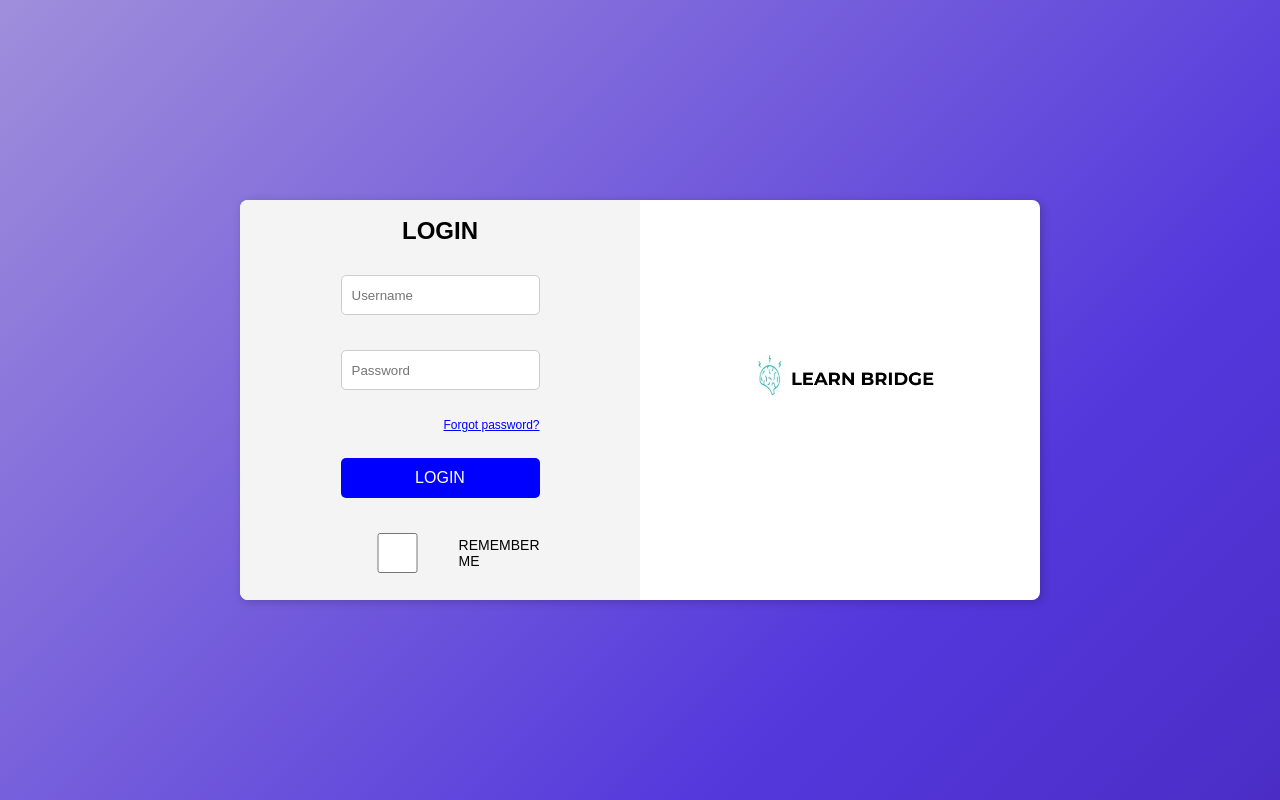
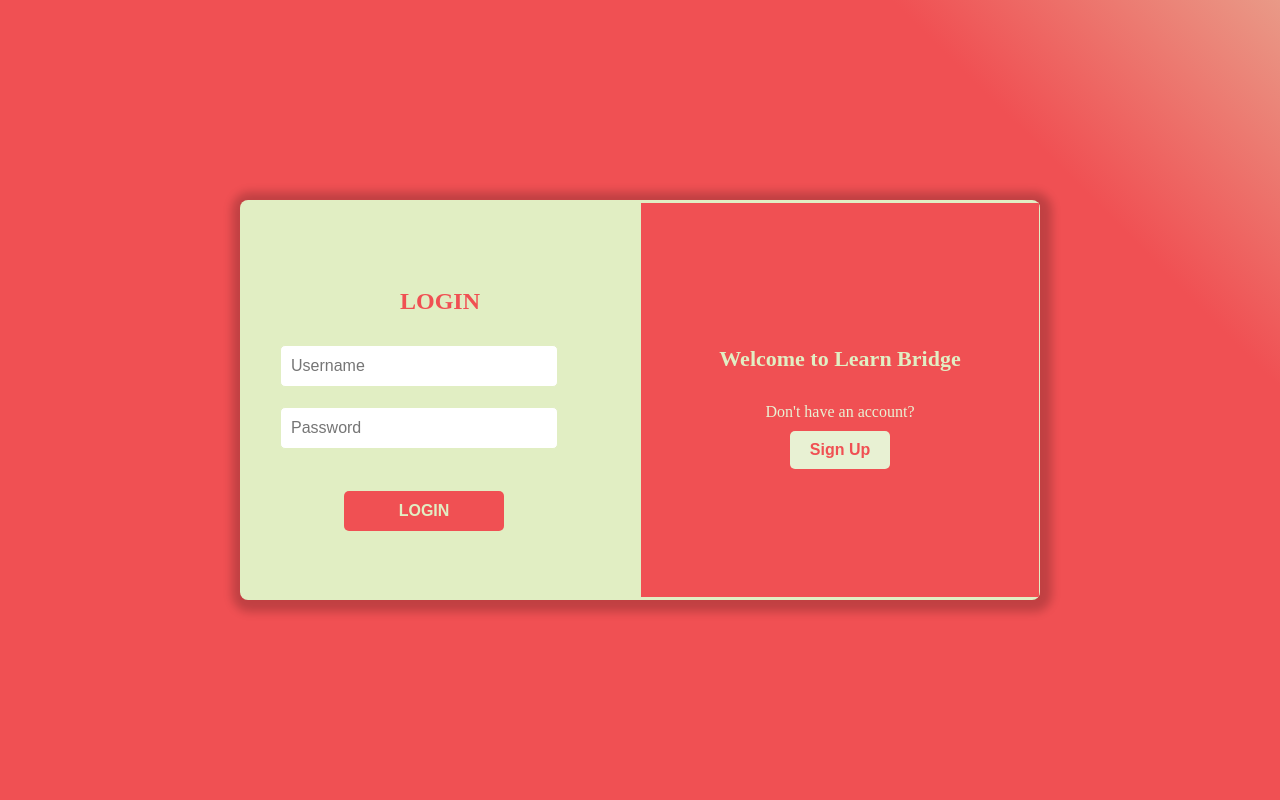
Before and after one commit to m-adhithyan/OCA, a React (Vite) app: page /login in a window 1280 px wide. Built offline with nearby package versions, Linux system fonts and the light colour scheme.

Commit message:
changes is being made

```diff
--- a/src/frontpage/Login.css
+++ b/src/frontpage/Login.css
@@ -1,46 +1,24 @@
-
-
-.login-overlay {
-  display: flex;
-  height: 100vh;
-  width: 100vw;
-  justify-content: center;
-  align-items: center;
-  background: linear-gradient(60deg, #002353, #000000, #3500e3, #000000) !important;
-  background-size: 200% 200%;
-  animation: gradientAnimation 5s ease infinite;
-  position: relative; /* Ensure it sits above other elements */
-  z-index: 9999; /* If necessary */
-}
-
-
-@keyframes gradientAnimation {
-  0% { background-position: 0% 50%; }
-  50% { background-position: 100% 50%; }
-  100% { background-position: 0% 50%; }
-}
-
-
+/* Main login container */
 .lp-container {
   display: flex;
   width: 800px;
   height: 400px;
-    background-color: white;
+  background-color: #e1eec3;
   border-radius: 8px;
   overflow: hidden;
-    box-shadow: 2px 2px 10px rgba(0, 0, 0, 0.2);
+  box-shadow: 2px 2px 10px 10px rgba(0, 0, 0, 0.2);
   justify-content: center;
   align-items: center;
   position: absolute;
   top: 50%;
   left: 50%;
   transform: translate(-50%, -50%);
-
 }
 
+/* Left login section */
 .lp-section {
-    width: 50%;
-    background-color: #f4f4f4;
+  width: 40%;
+  background-color:#e1eec3;
   padding: 40px;
   display: flex;
   flex-direction: column;
@@ -49,73 +27,108 @@
 }
 
 .lp-section h2 {
+  color: #F05053;
   margin-bottom: 20px;
   font-size: 24px;
+  font-weight: bold;
 }
 
+/* Input fields */
 .lp-section input {
-    width: 100%;
-    height: 40px;
+  width: 80%;
+  height: 20px;
   margin: 10px 0;
   padding: 10px;
-    border: 1px solid #ccc;
+  border: 1px solid#e1eec3;
   border-radius: 5px;
+  font-size: 16px;
 }
 
-  .forgot-password {
-    width: 100%;
-    text-align: right;
-    margin-bottom: 10px;
-  }
-
-  .forgot-password button {
-    background: none;
-    border: none;
-    color: blue;
-    font-size: 12px;
-    cursor: pointer;
-    text-decoration: underline;
-  }
-
-  .forgot-password button:hover {
-    color: blue;
-  }
-
+/* Login button */
 .lp-button {
-    width: 100%;
+  margin-left: 20%;
+  margin-top: 10%;
+  width: 50%;
   height: 40px;
-    background-color: blue;
-    color: white;
+  background-color: #F05053;
+  color: #e1eec3;
   border: none;
   border-radius: 5px;
   cursor: pointer;
   font-size: 16px;
+  font-weight: bold;
+  transition: background 0.3s ease;
 }
 
 .lp-button:hover {
-    background-color: darkblue;
+  background-color: #e7373a;
 }
 
-  .remember-me {
+/* Right side (Sign Up & Welcome message) */
+.lp-right-section {
+  width: 50%;
+  height: 99%;
+  background-color: #F05053;
   display: flex;
+  flex-direction: column;
+  justify-content: center;
   align-items: center;
-    margin-top: 10px;
-    font-size: 14px;
+  text-align: center;
+  padding: 10px;
+  position: relative;
+  border: 1px solid #e1eec3;
+  box-sizing: border-box;
 }
 
-  .remember-me input {
-    margin-right: 5px;
+
+.lp-right-section h1 {
+  color: #e1eec3;
+  font-size: 22px;
+  font-weight: bold;
+  margin-bottom: 15px;
 }
 
-  .lp-logo-section {
-    width: 50%;
+.lp-right-section p {
+  font-size: 16px;
+  color: #e8f1d3;
+  margin-bottom: 10px;
+}
+
+/* Sign Up button */
+.signup-button {
+  background-color: #e8f1d3;
+  color: #F05053;
+  border: none;
+  padding: 10px 20px;
+  border-radius: 5px;
+  cursor: pointer;
+  font-size: 16px;
+  font-weight: bold;
+  transition: background 0.3s ease;
+}
+
+.signup-button:hover {
+  background-color: #ec4144;
+  color:#e8f1d3
+}
+
+/* Background overlay with animated gradient */
+.login-overlay {
   display: flex;
+  height: 100vh;
+  width: 100vw;
   justify-content: center;
   align-items: center;
-    background-color: white;
+  background: linear-gradient(45deg, #F05053 60%, #e1eec3 , #F05053 );
+  background-size: 200% 200%; /* Expands for a smoother effect */
+  animation: gradientMove 5s infinite linear alternate;
+  position: relative;
+  z-index: 9999;
 }
 
-  .lp-logo-section img {
-    max-width: 80%;
-    height: auto;
+/* Keyframes for gradient animation */
+@keyframes gradientMove {
+  0% { background-position: 20% 50%; }
+  50% { background-position: 80% 50%; }
+  100% { background-position: 20% 50%; }
 }
--- a/src/frontpage/Login.jsx
+++ b/src/frontpage/Login.jsx
@@ -1,6 +1,5 @@
 import React from "react";
 import "./Login.css";
-import logo from "../assets/learnbridge.png";
 import { useNavigate } from "react-router-dom";
 import { useState } from "react";
 
@@ -34,6 +33,7 @@
   };
 
   return (
+    <div className="login-overlay"> {/* Added login-overlay */}
       <div className="lp-container">
         <div className="lp-section">
           <h2>LOGIN</h2>
@@ -50,22 +50,19 @@
               value={password}
               onChange={(e) => setPassword(e.target.value)}
             />
-          <div className="forgot-password">
-            <button onClick={() => navigate("/forgot-password")}>
-              Forgot password?
-            </button>
-          </div>
             <button className="lp-button" type="submit">
               LOGIN
             </button>
-          <div className="remember-me">
-            <input type="checkbox" id="remember" />
-            <label htmlFor="remember">REMEMBER ME</label>
-          </div>
           </form>
         </div>
-      <div className="lp-logo-section">
-        <img src={logo} alt="Learn Bridge Logo" />
+
+        <div className="lp-right-section">
+          <h1>Welcome to Learn Bridge</h1>
+          <p>Don't have an account?</p>
+          <button className="signup-button" onClick={() => navigate("/signup")}>
+            Sign Up
+          </button>
+        </div>
       </div>
     </div>
   );
--- a/src/frontpage/Page2.jsx
+++ b/src/frontpage/Page2.jsx
@@ -46,7 +46,7 @@
                 </div>
                 <div className="contact-item">
                     <h3>CALL @</h3>
-                    <p>+915522884445</p>
+                    <p>+917736196886</p>
                 </div>
                 <div className="contact-item">
                     <h3>EMAIL</h3>
--- a/src/frontpage/Signup.css
+++ b/src/frontpage/Signup.css
@@ -1,167 +1,183 @@
-/* Reset styles */
-* {
-  margin: 0;
-  padding: 0;
-  box-sizing: border-box;
-  font-family: Arial, sans-serif;
+/* Background overlay */
+.su-overlay {
+  display: flex;
+  height: 100vh;
+  width: 100vw;
+  justify-content: center;
+  align-items: center;
+  background: linear-gradient(45deg, #F05053, #e1eec3, #F05053);
+  background-size: 200% 200%;
+  animation: gradientMove 5s infinite linear alternate;
+  position: relative;
 }
 
-/* Page Overlay */
-.su-overlay {
+/* Gradient animation */
+@keyframes gradientMove {
+  0% { background-position: 20% 50%; }
+  50% { background-position: 80% 50%; }
+  100% { background-position: 20% 50%; }
+}
+
+/* Signup container */
+.su-container {
+  display: flex;
+  width: 700px;
+  height: 400px;
+  background-color: white;
+  border-radius: 10px;
+  box-shadow: 2px 2px 15px rgba(0, 0, 0, 0.2);
+  overflow: hidden;
+}
+
+/* Left section */
+.su-left-section {
+  width: 50%;
+  background:#e1eec3;
+  color:#F05053;
+  display: flex;
+  flex-direction: column;
+  align-items: center;
+  justify-content: center;
+  padding: 20px;
+  text-align: center;
+}
+
+.su-subtext {
+  font-size: 16px;
+  margin-bottom: 15px;
+}
+
+.su-get-started {
+  background: #F05053;
+  color: #e1eec3;
+  padding: 10px 18px;
+  border: none;
+  border-radius: 5px;
+  font-size: 14px;
+  cursor: pointer;
+  transition: 0.3s;
+}
+
+.su-get-started:hover {
+  background: #e1eec3;
+  color: #F05053;
+  border-color: #F05053;
+  border-radius: 5px;
+  border: 2px solid #F05053;
+}
+
+/* Right section */
+.su-right-section {
+  background-color: #F05053;
+  width: 50%;
+  padding: 30px;
+  display: flex;
+  flex-direction: column;
+  align-items: center;
+}
+
+.su-right-section h2 {
+  color: #e1eec3;
+  margin-bottom: 10px;
+  font-size: 20px;
+}
+
+.su-right-section form {
+  background: #F05053;
+  width: 100%;
+  display: flex;
+  flex-direction: column;
+  align-items: center;
+}
+
+/* Input fields */
+.su-right-section input {
+  width: 80%;
+  height: 30px;
+  margin: 8px 0;
+  padding: 4px;
+  font-size: 14px;
+  border: 1px solid #ccc;
+  border-radius: 5px;
+  transition: 0.3s;
+}
+.su-btn{
+  margin-top: 10px;
+}
+
+/* Input hover effect */
+.su-right-section input:hover {
+ background-color: white;
+}
+.su-right-section button {
+  width: 40%;
+  height: 35px;
+  background: #e1eec3;
+  color: #F05053;
+  border: none;
+  border-radius: 5px;
+  cursor: pointer;
+  font-size: 14px;
+  transition: 0.3s;
+}
+.su-right-section button:hover{
+  background: #F05053;
+  color: #c9d4ae;
+}
+.error {
+  color: #e1eec3;
+  font-size: 13px;
+  margin-bottom: 8px;
+}
+
+/* ====== OTP Popup Overlay (Blurred Background) ====== */
+.otp-overlay {
+  position: fixed;
+  top: 0;
+  left: 0;
+  width: 100vw;
+  height: 100vh;
+  background: rgba(0, 0, 0, 0.3);
+  backdrop-filter: blur(5px);
   display: flex;
   justify-content: center;
   align-items: center;
-  height: 100vh;
-  background-color: #b3b3b3;
+  z-index: 9999;
 }
 
-/* Signup Container */
-.su-container {
-  display: flex;
-  width: 700px;
-  height: 500px;
-  border-radius: 20px;
-  overflow: hidden;
-  box-shadow: 0px 5px 15px rgba(0, 0, 0, 0.2);
-  background-color: #ffffff;
+/* ====== OTP Popup Box ====== */
+.otp-popup {
+  background-color: #F05053;
+  color: #fff;
+  width: 300px;
+  padding: 20px;
+  border-radius: 8px;
+  text-align: center;
+  box-shadow: 2px 2px 10px rgba(0, 0, 0, 0.2);
 }
 
-/* Left Section */
-.su-left-section {
-  flex: 1;
-  background: white;
-  padding: 40px;
-  display: flex;
-  flex-direction: column;
-  justify-content: center;
-  align-items: center;
+.otp-popup input {
+  width: 80%;
+  height: 30px;
+  margin: 8px 0;
+  padding: 6px;
+  border: 1px solid #ccc;
+  border-radius: 5px;
 }
 
-.su-logo-title {
-  display: flex;
-  align-items: center;
-  gap: 10px;
-  color: rgb(255, 0, 51);
-}
-
-.su-logo {
-  width: 40px;
-  height: 40px;
-  border-radius: 50%;
-}
-
-.su-subtext {
-  margin: 15px 0;
-  font-size: 14px;
-  text-align: center;
-}
-
-.su-get-started {
-  background: none;
-  border: none;
-  font-size: 16px;
-  font-weight: bold;
-  color: #0033cc;
-  cursor: pointer;
-}
-
-.su-get-started:hover {
-  text-decoration: underline;
-}
-
-/* Right Section */
-.su-right-section {
-  flex: 1;
-  background: #d32f2f;
-  color: white;
-  padding: 40px;
-  display: flex;
-  flex-direction: column;
-  justify-content: center;
-}
-
-h2 {
-  font-size: 24px;
-  margin-bottom: 15px;
-}
-
-/* Form Styling */
-form {
-  display: flex;
-  flex-direction: column;
-  gap: 15px;
-}
-
-.su-input-group {
-  display: flex;
-  gap: 10px;
-}
-
-.su-input-group input {
-  width: 100%;
-  padding: 10px;
-  border: none;
-  border-radius: 5px;
-  background: white;
-  font-size: 14px;
-}
-
-/* Submit Button */
-.su-btn {
-  width: 100%;
-  padding: 10px;
-  background: white;
-  color: #d32f2f;
+.otp-popup button {
+  background: #e1eec3;
+  color: #F05053;
+  padding: 8px 12px;
   border: none;
   border-radius: 5px;
   cursor: pointer;
-  margin-top: 10px;
-  font-weight: bold;
+  font-size: 14px;
+  transition: 0.3s;
+  margin-top: 8px;
 }
 
-.su-btn:hover {
-  background: #ff4d4d;
-  color: white;
+.otp-popup button:hover {
+  background: #fff;
+  color: #F05053;
 }
-
-/* Login Text */
-.su-login-text {
-  margin-top: 10px;
-  font-size: 14px;
-  text-align: center;
-}
-
-/* Login Button */
-.su-login-btn {
-  background: none;
-  border: none;
-  color: white;
-  font-size: 14px;
-  font-weight: bold;
-  cursor: pointer;
-  text-decoration: underline;
-}
-
-.su-login-btn:hover {
-  opacity: 0.8;
-}
-
-/* Input Field Styling */
-.su-input-group input {
-  width: 100%;
-  padding: 12px; /* Increased padding */
-  border: 2px solid #ffffff; /* White border */
-  border-radius: 8px; /* Rounded corners */
-  background: rgba(255, 255, 255, 0.9); /* Slightly transparent background */
-  font-size: 16px; /* Increased font size */
-  color: #333; /* Darker text color */
-  outline: none; /* Remove default focus outline */
-  transition: all 0.3s ease-in-out;
-}
-
-/* Input Focus Effect */
-.su-input-group input:focus {
-  border-color: #ff4d4d; /* Red border on focus */
-  background: #fff; /* Solid white background */
-  box-shadow: 0px 0px 8px rgba(255, 77, 77, 0.5); /* Soft glow effect */
-}
--- a/src/index.css
+++ b/src/index.css
@@ -3,13 +3,5 @@
   margin: 0;
   padding: 0;
   min-height: 100vh;
-  background: linear-gradient(-45deg, #5438dc, #290371, #5438dc, #dfd8da);
   background-size: 400% 400%;
-  animation: gradientAnimation 6s ease infinite;
 }
-
-@keyframes gradientAnimation {
-  0% { background-position: 0% 50%; }
-  50% { background-position: 100% 50%; }
-  100% { background-position: 0% 50%; }
-}
```
Also changed, not shown: src/frontpage/Page1.css (+17 -15 lines), src/frontpage/Page2.css (+9 -6 lines), src/frontpage/Search.jsx (+24 -20 lines), src/frontpage/Signup.jsx (+12 -2 lines). Lines whose indentation alone changed are shown as unchanged.
